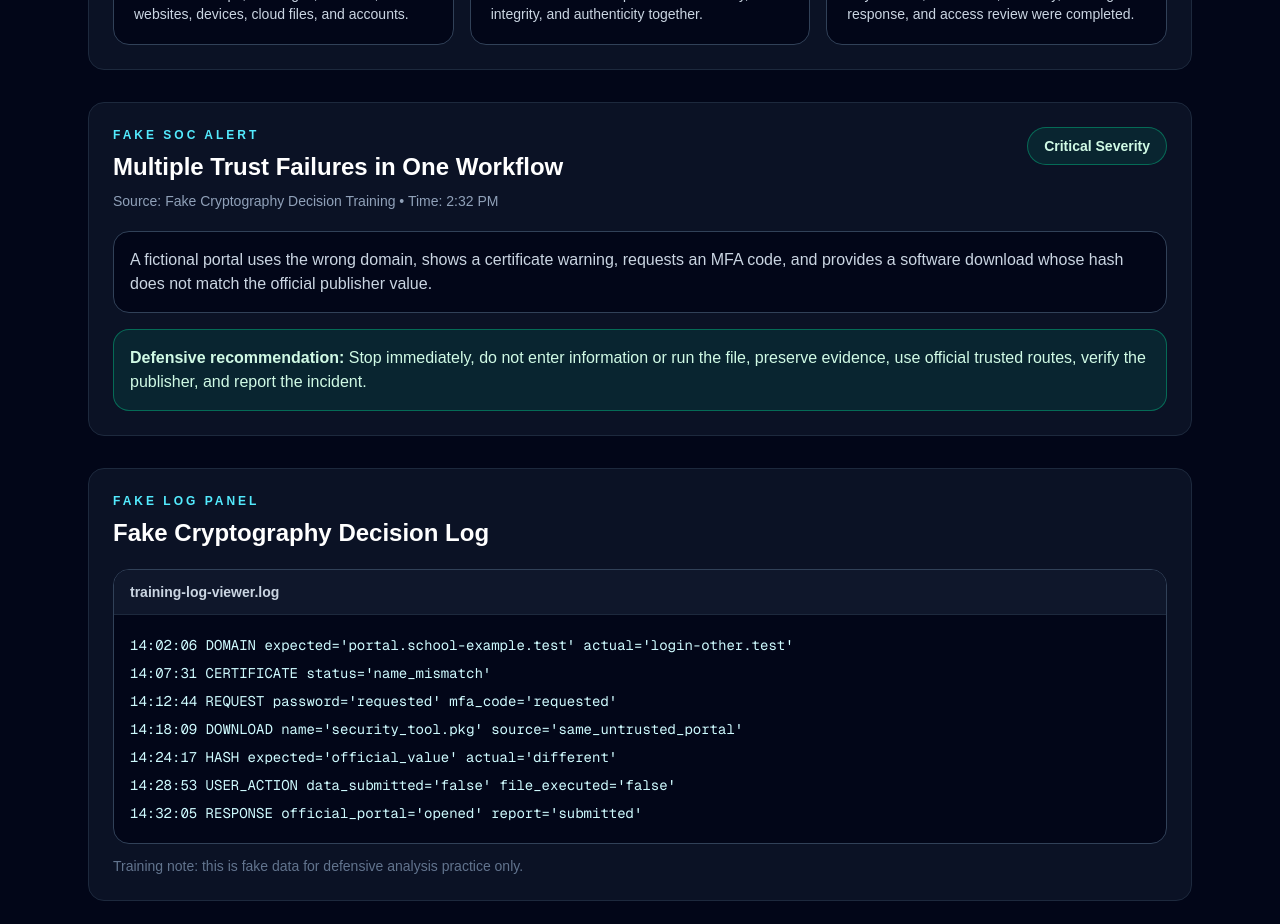
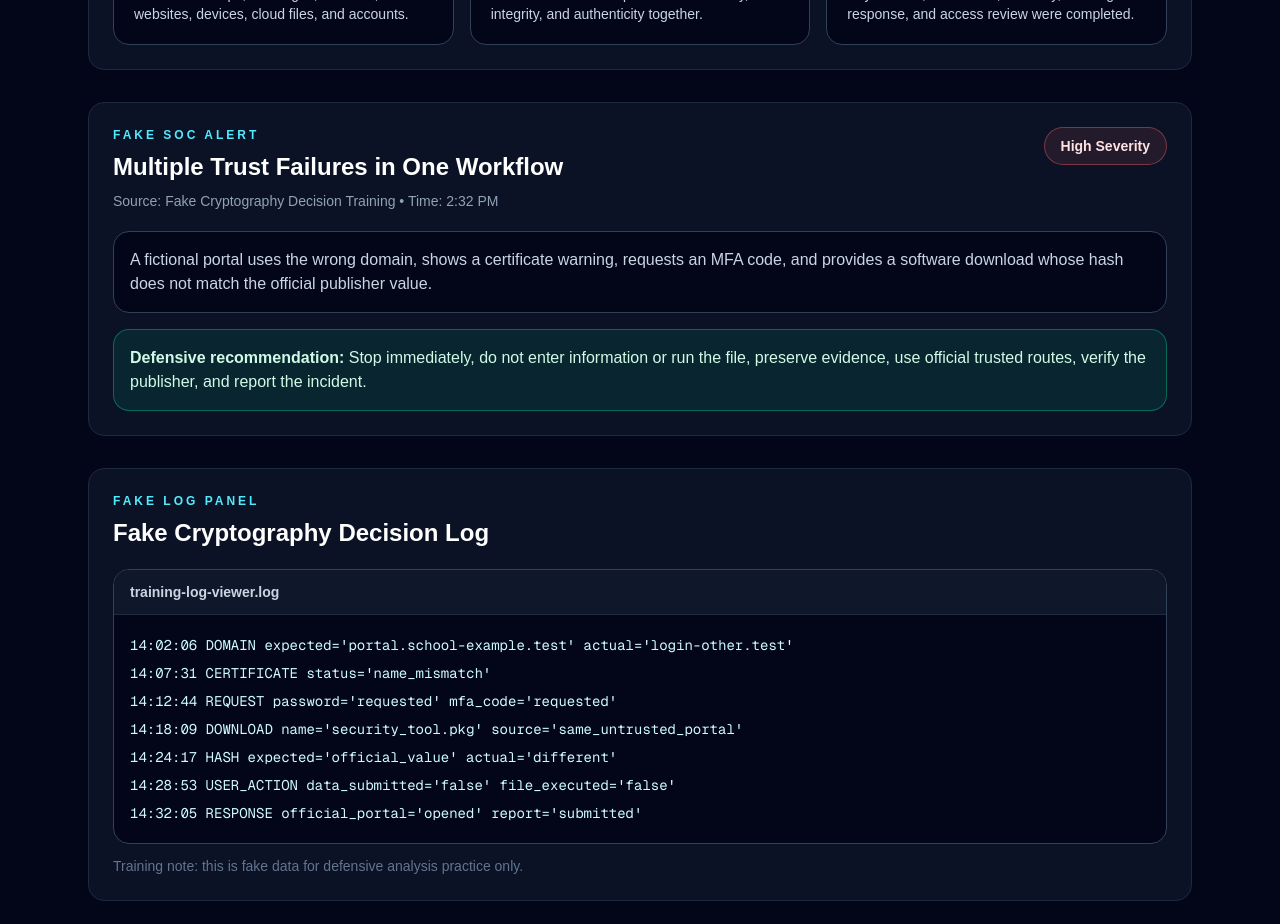
Before and after one commit to sanjith-cpu/cybershield-academy, a Next.js app: page /high-school/beginner/intro-to-cryptography-concepts/cryptography-decision-lab in a window 1280 px wide. Shown: the part 4780-5704 px from the top of the page. Built offline with nearby package versions, Linux system fonts and the light colour scheme.

Commit message:
Fix module 12 alert severity build error

```diff
--- a/app/high-school/beginner/intro-to-cryptography-concepts/asymmetric-encryption-basics/page.tsx
+++ b/app/high-school/beginner/intro-to-cryptography-concepts/asymmetric-encryption-basics/page.tsx
@@ -575,7 +575,7 @@ export default function AsymmetricEncryptionBasicsPage() {
 
         <FakeAlertCard
           title="Private Key Uploaded to a Shared Folder"
-          severity="Critical"
+          severity="High"
           time="11:26 AM"
           source="Fake Key-Pair Training"
           details="A fictional user accidentally uploads a private key beside the public certificate in a broadly shared folder."
--- a/app/high-school/beginner/intro-to-cryptography-concepts/certificates-and-secure-connections/page.tsx
+++ b/app/high-school/beginner/intro-to-cryptography-concepts/certificates-and-secure-connections/page.tsx
@@ -576,7 +576,7 @@ export default function CertificatesAndSecureConnectionsPage() {
 
         <FakeAlertCard
           title="Certificate Does Not Match the Login Domain"
-          severity="Critical"
+          severity="High"
           time="9:47 AM"
           source="Fake Secure Connection Training"
           details="A fictional school login page presents a certificate for a different domain while requesting usernames, passwords, and MFA codes."
--- a/app/high-school/beginner/intro-to-cryptography-concepts/cryptography-decision-lab/page.tsx
+++ b/app/high-school/beginner/intro-to-cryptography-concepts/cryptography-decision-lab/page.tsx
@@ -577,7 +577,7 @@ export default function CryptographyDecisionLabPage() {
 
         <FakeAlertCard
           title="Multiple Trust Failures in One Workflow"
-          severity="Critical"
+          severity="High"
           time="2:32 PM"
           source="Fake Cryptography Decision Training"
           details="A fictional portal uses the wrong domain, shows a certificate warning, requests an MFA code, and provides a software download whose hash does not match the official publisher value."
```
